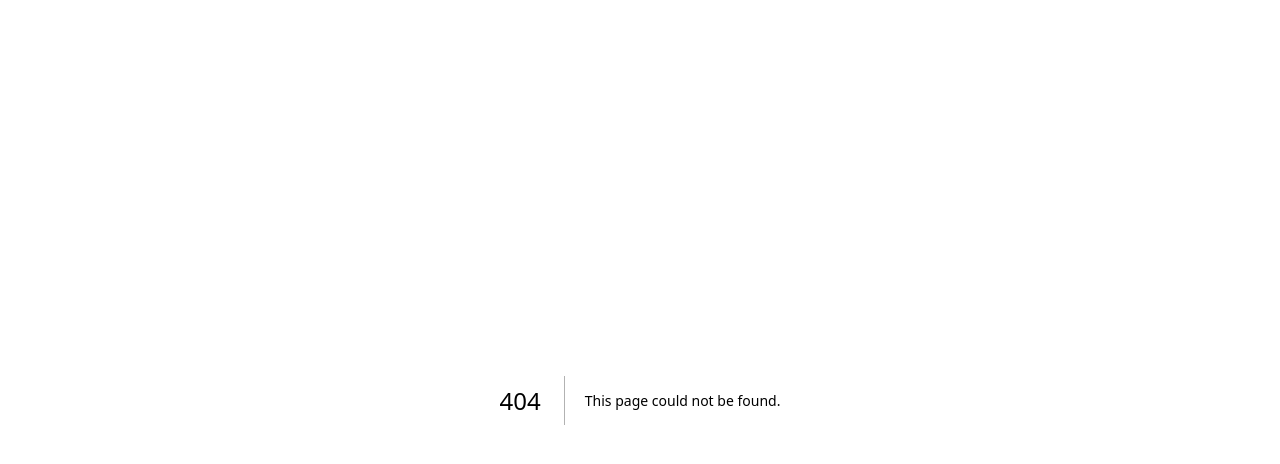
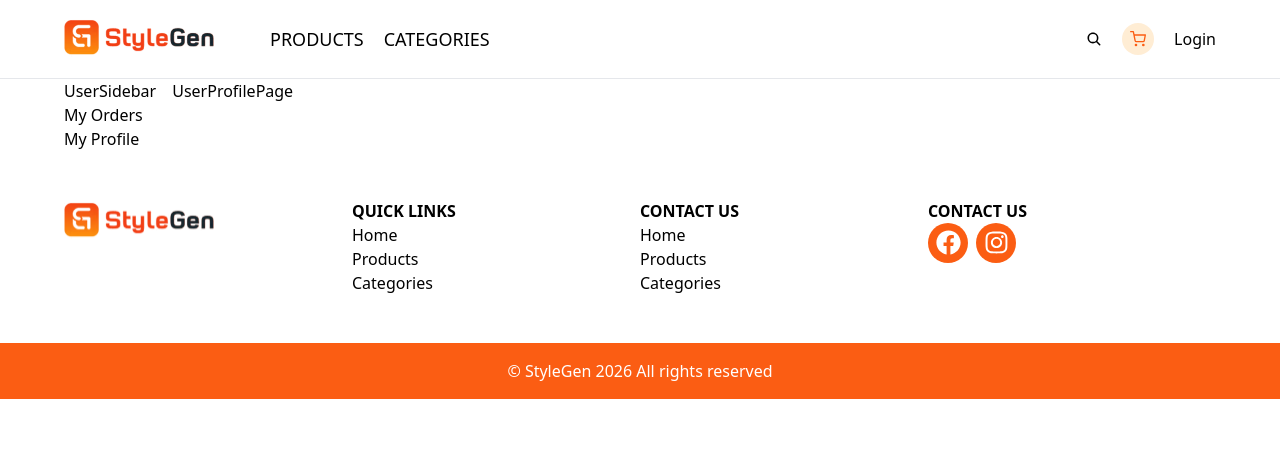
Before and after one commit to GausAlMunirTushar/stylegen-frontend, a Next.js app: page /u/profile in a window 1280 px wide. Before the commit this address had no page. Shown: the top 464 px of the page. Built offline with nearby package versions, Linux system fonts and the light colour scheme.

Commit message:
feat: add user dashboard page and layout

```diff
--- a/src/app/(dashboard)/admin/layout.tsx
+++ b/src/app/(dashboard)/admin/layout.tsx
@@ -7,12 +7,12 @@ const AdminDashboardLayout = ({
     children: React.ReactNode;
 }>) => {
     return (
-        <main>
-            <AdminDashboardHeader />
-            <section className="w-full flex gap-2">
-                <div className="w-60 border-r border-gray-200 h-screen">
-                    <AdminSidebar />
-                </div>
+        <main className="w-full flex">
+            <div className="w-60 border-r border-gray-200 h-screen">
+                <AdminSidebar />
+            </div>
+            <section className="w-full flex flex-col gap-2">
+                <AdminDashboardHeader />
                 {children}
             </section>
         </main>
--- /dev/null
+++ b/src/app/(dashboard)/u/layout.tsx
@@ -0,0 +1,24 @@
+import Header from "@/components/layouts/Header";
+import Footer from "@/components/layouts/Footer"
+import UserSidebar from "@/components/layouts/UserSidebar";
+
+const UserDashboardLayout = ({
+    children,
+}: Readonly<{
+    children: React.ReactNode;
+}>) => {
+    return (
+        <main className="w-full">
+            <Header />
+            <section className="w-6xl mx-auto flex gap-4">
+                <div>
+                    <UserSidebar />
+                </div>
+                {children}
+            </section>
+            <Footer />
+        </main>
+    )
+}
+
+export default UserDashboardLayout
--- /dev/null
+++ b/src/app/(dashboard)/u/profile/page.tsx
@@ -0,0 +1,9 @@
+
+
+const UserProfilePage = () => {
+    return (
+        <div>UserProfilePage</div>
+    )
+}
+
+export default UserProfilePage
--- /dev/null
+++ b/src/components/layouts/UserSidebar.tsx
@@ -0,0 +1,14 @@
+
+
+const UserSidebar = () => {
+    return (
+        <div>UserSidebar
+            <ul>
+                <li>My Orders</li>
+                <li>My Profile</li>
+            </ul>
+        </div>
+    )
+}
+
+export default UserSidebar
```
